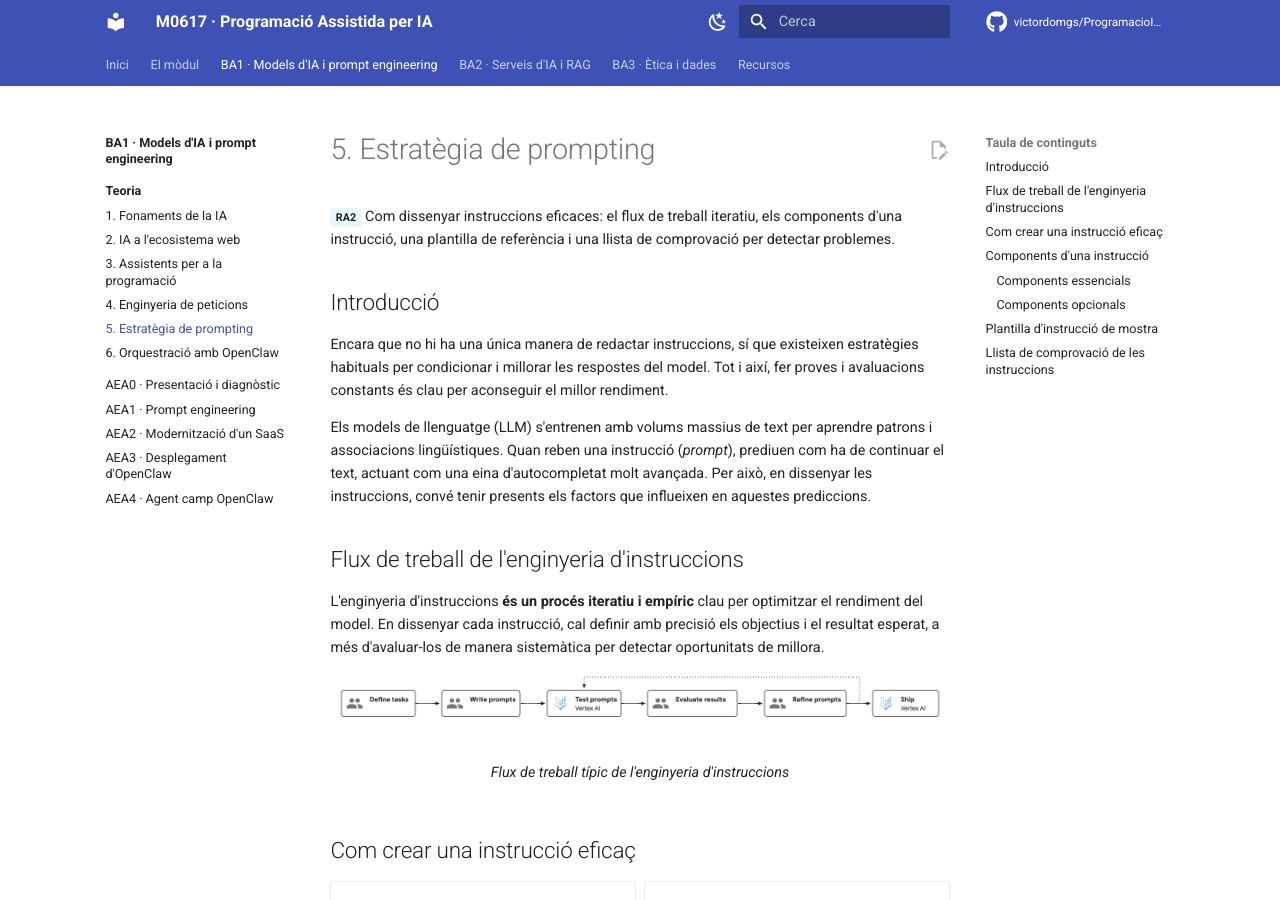
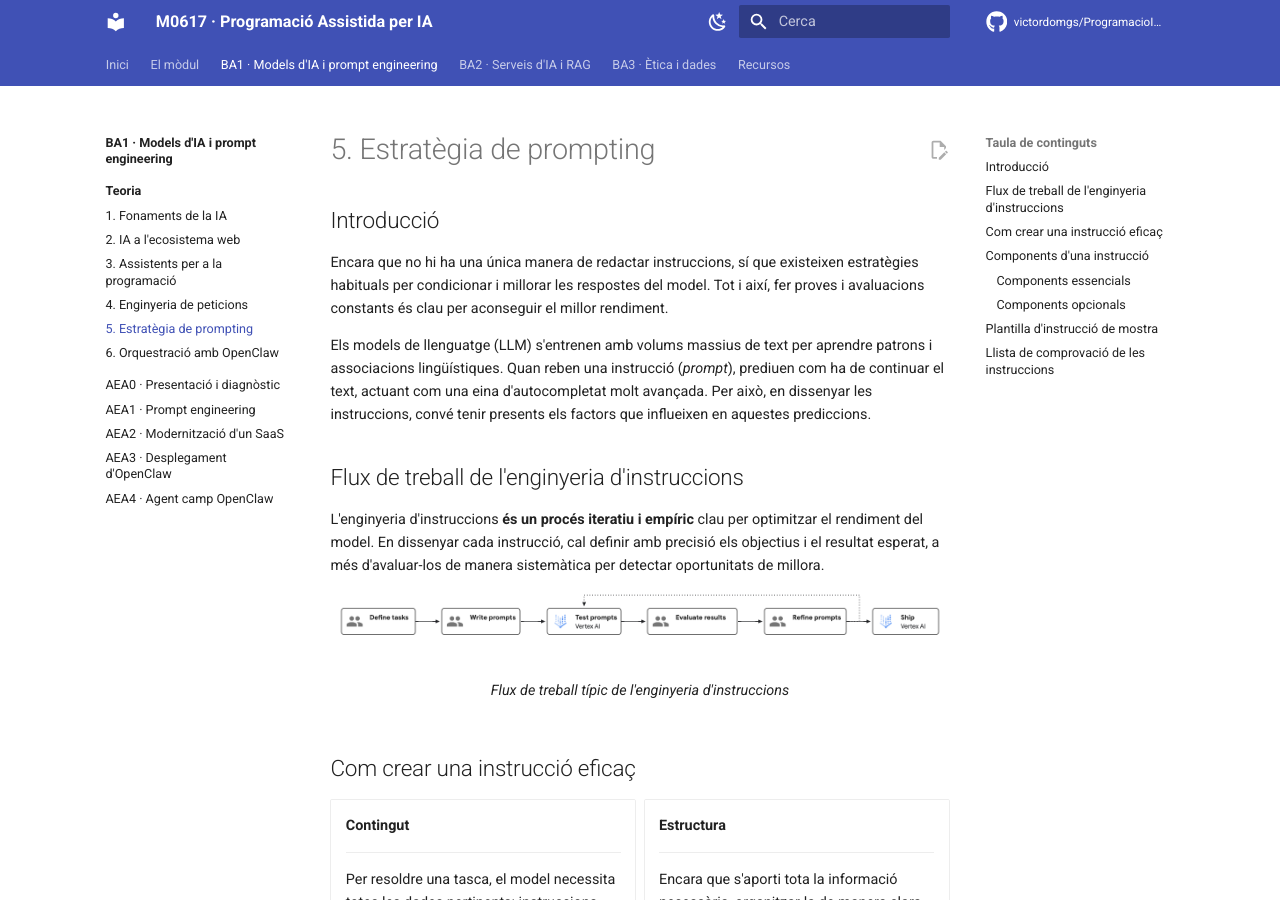
Before and after one commit to victordomgs/ProgramacioIADAW, an MkDocs documentation site: the page built from docs/ba1/teoria/05-estrategia-prompting.md, in a window 1280 px wide and 900 px high. Built offline with MkDocs 1.6.1 and Material for MkDocs 9.7.7, drawn with Linux system fonts in a browser that asks for light colours; comment, search, counter and statistics services are not loaded; part of the change alters nothing that is shown.

Commit message:
Update 05-estrategia-prompting.md

```diff
--- a/docs/ba1/teoria/05-estrategia-prompting.md
+++ b/docs/ba1/teoria/05-estrategia-prompting.md
@@ -1,6 +1,4 @@
 # 5. Estratègia de prompting
-
-<span class="etiqueta">RA2</span> Com dissenyar instruccions eficaces: el flux de treball iteratiu, els components d'una instrucció, una plantilla de referència i una llista de comprovació per detectar problemes.
 
 ## Introducció
 
@@ -111,7 +109,7 @@ Re-emphasize the key aspects of the prompt, especially the constraints, output f
 Si una instrucció no funciona com s'espera, és molt probable que hi hagi un problema en com s'ha definit. La llista següent permet identificar possibles problemes i millorar-ne el rendiment.
 
 <figure markdown="span">
-  ![La IA llegint](img/AIreading.gif){ width="200" loading=lazy }
+  ![La IA llegint](img/AIreading.gif){ width="300" loading=lazy }
 </figure>
 
 ??? abstract "Problemes de redacció"
```
